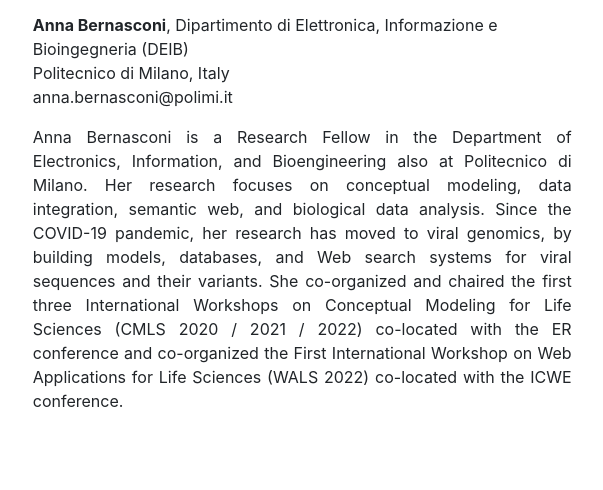
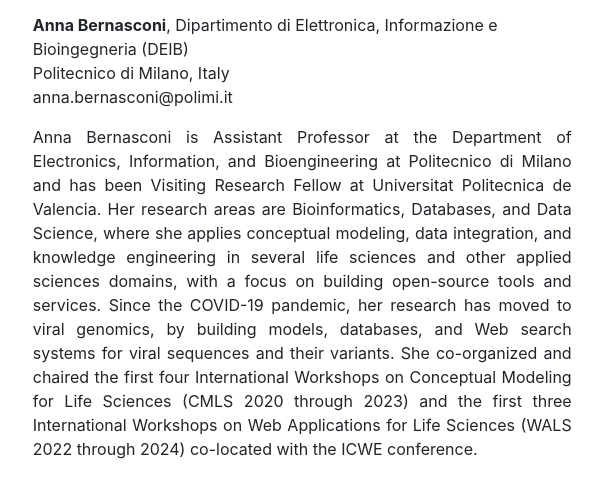
Before and after one commit to DEIB-GECO/cmls2024, a website with bundled scripts: page index.html in a window 1280 px wide. Shown: the part 4903-5393 px from the top of the page, 480-1083 px from the left. Built offline with nearby package versions, Linux system fonts and the light colour scheme; files whose address does not match are found by name.

Commit message:
bio anna

```diff
--- a/index.html
+++ b/index.html
@@ -581,14 +581,17 @@
                         <br>anna.bernasconi@polimi.it
                         </p>
                         <p class="text-justify">
-                            Anna Bernasconi is a Research Fellow in the Department of Electronics, Information, and
-                            Bioengineering also at Politecnico di Milano. Her research focuses on conceptual modeling,
-                            data integration, semantic web, and biological data analysis. Since the COVID-19 pandemic,
-                            her research has moved to viral genomics, by building models, databases, and Web search
-                            systems for viral sequences and their variants. She co-organized and chaired the first three
-                            International Workshops on Conceptual Modeling for Life Sciences (CMLS 2020 / 2021 / 2022)
-                            co-located with the ER conference and co-organized the First International Workshop on Web
-                            Applications for Life Sciences (WALS 2022) co-located with the ICWE conference.
+                            Anna Bernasconi is Assistant Professor at the Department of Electronics, Information, and
+                            Bioengineering at Politecnico di Milano and has been Visiting Research Fellow at Universitat
+                            Politecnica de Valencia. Her research areas are Bioinformatics, Databases, and Data Science,
+                            where she applies conceptual modeling, data integration, and knowledge engineering in
+                            several life sciences and other applied sciences domains, with a focus on building
+                            open-source tools and services. Since the COVID-19 pandemic, her research has moved to viral
+                            genomics, by building models, databases, and Web search systems for viral sequences and
+                            their variants. She co-organized and chaired the first four International Workshops on
+                            Conceptual Modeling for Life Sciences (CMLS 2020 through 2023) and the first three
+                            International Workshops on Web Applications for Life Sciences (WALS 2022 through 2024)
+                            co-located with the ICWE conference.
                         <p>
                     </div>
                 </div>
```
Lines whose indentation alone changed are shown as unchanged.
